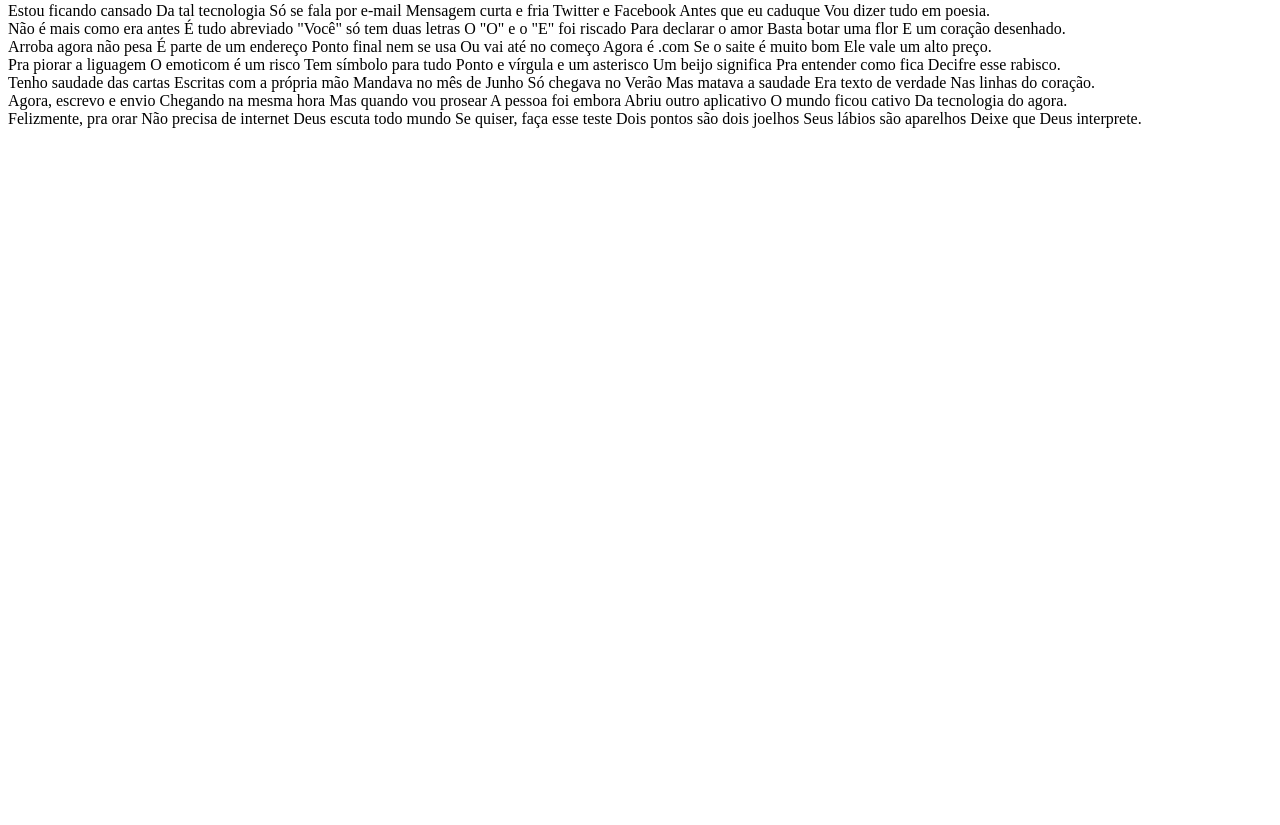
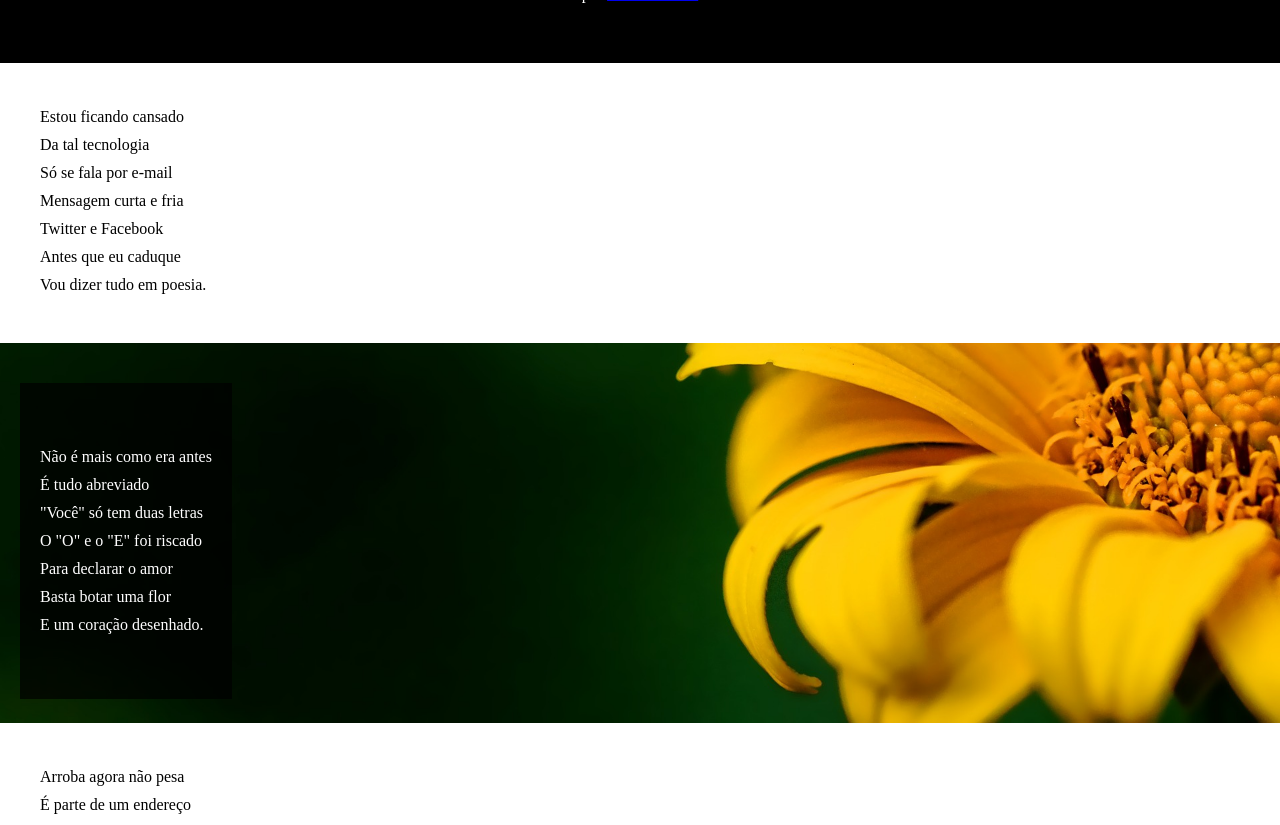
Before and after one commit to DayronTi/HTML-CSS, a plain HTML site: page desafios/desafio012/pacote-d012/index.html in a window 1280 px wide. Shown: the part 112-937 px from the top of the page. Before the commit the page ends 800 px from the top, so only its background shows below. Drawn offline with Linux system fonts and the light colour scheme.

Commit message:
adicionando estilo ao projeto

```diff
--- a/desafios/desafio012/pacote-d012/index.html
+++ b/desafios/desafio012/pacote-d012/index.html
@@ -13,68 +13,85 @@
         <p>por <a href="#">Milton Duarte</a></p>
     </header>
 
-    <div>Estou ficando cansado
-        Da tal tecnologia
-        Só se fala por e-mail
-        Mensagem curta e fria
-        Twitter e Facebook
-        Antes que eu caduque
-        Vou dizer tudo em poesia.
-    </div>
+<article>
 
-    <div>Não é mais como era antes
-        É tudo abreviado
-        "Você" só tem duas letras
-        O "O" e o "E" foi riscado
-        Para declarar o amor
-        Basta botar uma flor
-        E um coração desenhado.
-    </div>
+        <div class="divbranca">
+            Estou ficando cansado <br>
+            Da tal tecnologia <br>
+            Só se fala por e-mail <br>
+            Mensagem curta e fria <br>
+            Twitter e Facebook <br>
+            Antes que eu caduque <br>
+            Vou dizer tudo em poesia. <br>
+        </div>
 
-    <div>Arroba agora não pesa
-        É parte de um endereço
-        Ponto final nem se usa
-        Ou vai até no começo
-        Agora é .com
-        Se o saite é muito bom
-        Ele vale um alto preço.
-    </div>
+        <section id="container1">
+            <div id="divjoaninha">
+                Não é mais como era antes <br>
+                É tudo abreviado <br>
+                "Você" só tem duas letras <br>
+                O "O" e o "E" foi riscado <br>
+                Para declarar o amor <br>
+                Basta botar uma flor <br>
+                E um coração desenhado. <br>
+            </div>
+        </section>
 
-    <div>Pra piorar a liguagem
-        O emoticom é um risco
-        Tem símbolo para tudo
-        Ponto e vírgula e um asterisco
-        Um beijo significa
-        Pra entender como fica
-        Decifre esse rabisco.
-    </div>
+        <div class="divbranca">
+            Arroba agora não pesa <br>
+            É parte de um endereço <br>
+            Ponto final nem se usa <br>
+            Ou vai até no começo <br>
+            Agora é .com <br>
+            Se o saite é muito bom <br>
+            Ele vale um alto preço. <br>
+        </div>
 
-    <div>Tenho saudade das cartas
-        Escritas com a própria mão
-        Mandava no mês de Junho
-        Só chegava no Verão
-        Mas matava a saudade
-        Era texto de verdade
-        Nas linhas do coração.
-    </div>
+        <div class="divbranca">
+            Pra piorar a liguagem <br>
+            O emoticom é um risco <br>
+            Tem símbolo para tudo <br>
+            Ponto e vírgula e um asterisco <br>
+            Um beijo significa <br>
+            Pra entender como fica <br>
+            Decifre esse rabisco. <br>
+        </div>
 
-    <div>Agora, escrevo e envio
-        Chegando na mesma hora
-        Mas quando vou prosear
-        A pessoa foi embora
-        Abriu outro aplicativo
-        O mundo ficou cativo
-        Da tecnologia do agora.
-    </div>
+        <section id="container2">
+            <div id="divpapeis">
+                Tenho saudade das cartas <br>
+                Escritas com a própria mão <br>
+                Mandava no mês de Junho <br>
+                Só chegava no Verão <br>
+                Mas matava a saudade <br>
+                Era texto de verdade <br>
+                Nas linhas do coração. <br>
+            </div>
+        </section>
 
-    <div>Felizmente, pra orar
-        Não precisa de internet
-        Deus escuta todo mundo
-        Se quiser, faça esse teste
-        Dois pontos são dois joelhos
-        Seus lábios são aparelhos
-        Deixe que Deus interprete.
-    </div>
+        <div class="divbranca">
+            Agora, escrevo e envio <br>
+            Chegando na mesma hora <br>
+            Mas quando vou prosear <br>
+            A pessoa foi embora <br>
+            Abriu outro aplicativo <br>
+            O mundo ficou cativo <br>
+            Da tecnologia do agora. <br>
+        </div>
+
+        <div class="divbranca">
+            Felizmente, pra orar <br>
+            Não precisa de internet <br>
+            Deus escuta todo mundo <br>
+            Se quiser, faça esse teste <br>
+            Dois pontos são dois joelhos <br>
+            Seus lábios são aparelhos <br>
+            Deixe que Deus interprete. <br>
+        </div>
+</article>
+<footer>
+    Site criado por <a href="">Bruno Dayron</a> pela plataforma CursaoEmVideo.
+</footer>
 
 </body>
 </html>
--- a/desafios/desafio012/pacote-d012/style.css
+++ b/desafios/desafio012/pacote-d012/style.css
@@ -1,10 +1,71 @@
 @charset "UTF 8";
 
-h1{
-    color: white;
-    margin
+* {
+    margin: 0px;
+    padding: 0px;
 }
+
+body {
+    background-color: rgba(16, 63, 82, 0.603);
+}
+
 header {
     background-color: black;
+    color: white;
+    padding: 60px;
+    text-align: center;
+}
+
+.divbranca {
+    background-color: white;
+    height: 200px;
+    padding: 40px;
+    line-height: 1.75em;
+}
+
+#container1 {
+    padding: 40px;
+    height: 300px;
+
+    background-image: url('imagens/background001.jpg');
+    background-size: cover;
+    background-attachment: fixed;
+    background-position: right bottom;
+    position: relative;
 
 }
+
+#divjoaninha {
+    position: absolute;
+    left: 20px;
+    top: ;
+
+    background-color: rgba(0, 0, 0, 0.719);
+    padding: 60px 20px;
+    color: white;
+    line-height: 1.75em;
+
+}
+
+#container2 {
+    padding: 40px;
+    height: 300px;
+
+    background-image: url('imagens/background002.jpg');
+    background-size: cover;
+    background-attachment: fixed;
+
+    position: relative;
+}
+
+#divpapeis {
+    position: absolute;
+    top: ;
+    left: ;
+
+    padding: 60px 20px;
+    color: white;
+    background-color: rgba(0, 0, 0, 0.719);
+    line-height: 1.75em;
+
+}
```
